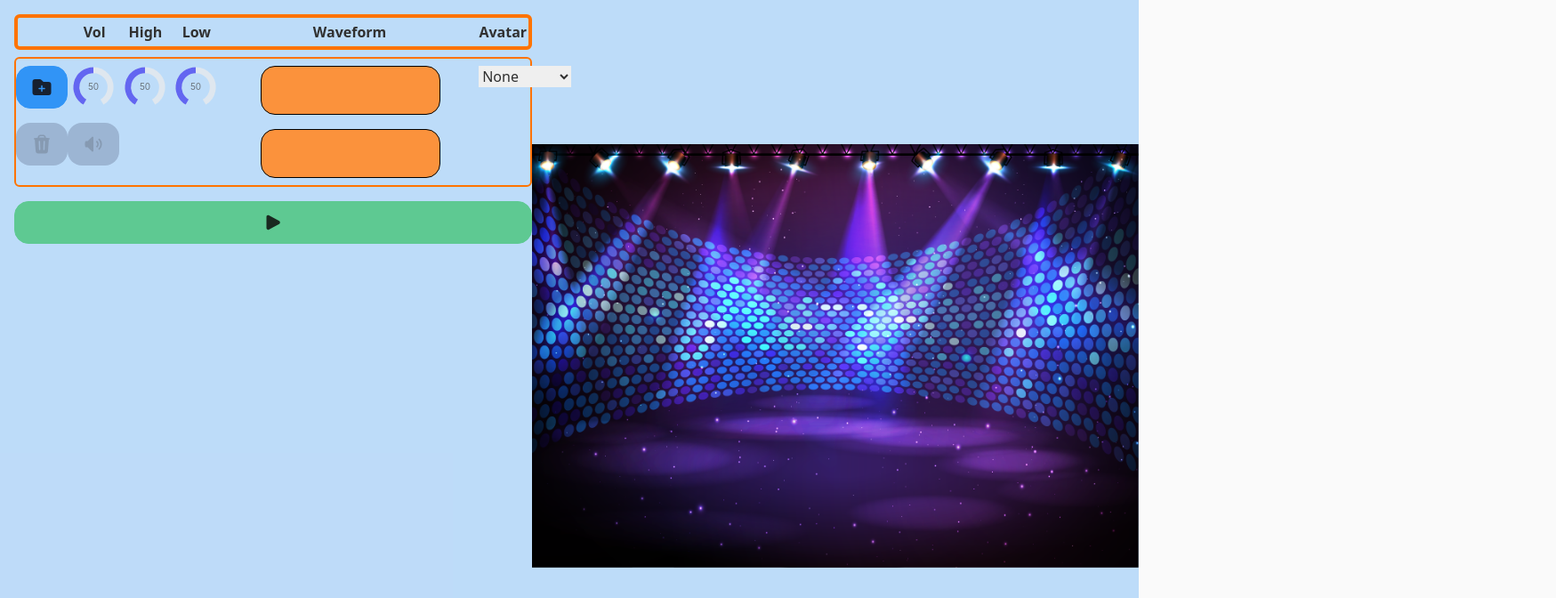
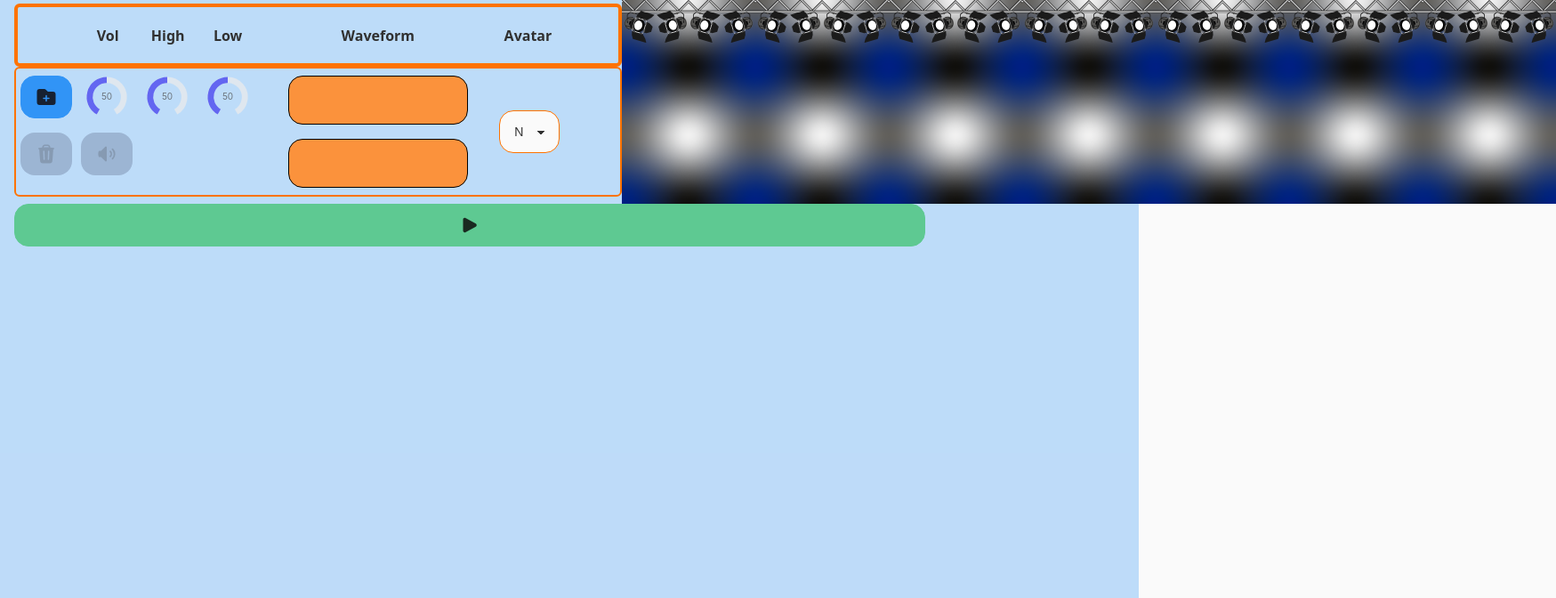
Before and after one commit to Incosomi/AVT_Incosomi, a Next.js app in the folder avt_incosomi/: page /dj in a window 1280 px wide. Shown: the top 672 px of the page at 89% size, 1749 px wide, since content can reach past the window. Built offline with nearby package versions, Linux system fonts and the light colour scheme.

Commit message:
added dynamic stage and avatar positions

```diff
--- a/avt_incosomi/components/playerArea.js
+++ b/avt_incosomi/components/playerArea.js
@@ -2,6 +2,7 @@ import PlayerBar from "@/components/playerBar";
 import {useEffect, useRef, useState} from "react";
 import {PlayIcon} from "@heroicons/react/24/solid";
 import {PauseIcon} from "@heroicons/react/20/solid";
+import Image from "next/image";
 
 export default function PlayerArea() {
     const [barIds, setBarIds] = useState([]);
@@ -64,16 +65,27 @@ export default function PlayerArea() {
     }
 
     return (
-        <div id="PlayerArea" className="grid grid-rows-1 gap-2">
-            <div className="grid grid-cols-10 rounded-md border border-4 border-secondary text-center font-bold py-1 mt-4">
+        <div id="PlayerArea" className="grid grid-rows-1">
+            <div className="grid grid-cols-3">
+                <div className="flex items-center col-span-2 grid grid-cols-10 rounded-md border border-4 border-secondary text-center font-bold py-1 mt-1">
                     <div className="col-span-1"></div>
                     <div className="col-span-1">Vol</div>
                     <div className="col-span-1 ">High</div>
                     <div className="col-span-1">Low</div>
-                <div className="col-span-5">Waveform</div>
+                    <div className="col-span-4">Waveform</div>
                     <div className="col-span-1">Avatar</div>
-
                 </div>
+                <div className="flex flex-row">
+                    <Image src={"/stage_tile_scheinwerfer_01.png"} alt="background" width={150} height={50}/>
+                    <Image src={"/stage_tile_scheinwerfer_01.png"} alt="background" width={150} height={50}/>
+                    <Image src={"/stage_tile_scheinwerfer_01.png"} alt="background" width={150} height={50}/>
+                    <Image src={"/stage_tile_scheinwerfer_01.png"} alt="background" width={150} height={50}/>
+                    <Image src={"/stage_tile_scheinwerfer_01.png"} alt="background" width={150} height={50}/>
+                    <Image src={"/stage_tile_scheinwerfer_01.png"} alt="background" width={150} height={50}/>
+                    <Image src={"/stage_tile_scheinwerfer_01.png"} alt="background" width={150} height={50}/>
+                </div>
+            </div>
+            <div>
                 {barIds.map((barId) => (
                     <PlayerBar key={barId}
                                id={barId}
@@ -88,7 +100,8 @@ export default function PlayerArea() {
                                addPlayerBarHandler={handleAddPlayerBar}
                                deleteHandler={() => handleDeletePlayerBar(barId)}/>
                 ))}
-            <button id="play" className="h-auto btn btn-success" onClick={handlePlayPauseSwitch} >
+            </div>
+            <button id="play" className="h-auto btn btn-success col-span-1" onClick={handlePlayPauseSwitch} >
                 {isPlaying ? <PauseIcon className="h-6 w-6" /> : <PlayIcon className="h-6 w-6" />}
             </button>
         </div>
--- a/avt_incosomi/components/playerBar.js
+++ b/avt_incosomi/components/playerBar.js
@@ -15,6 +15,7 @@ import Guitar from "@/components/svg/guitar";
 import Drums from "@/components/svg/drums";
 import Saxophone from "@/components/svg/saxophone";
 import Keyboard from "@/components/svg/keyboard";
+import Image from "next/image";
 
 let animationController;
 
@@ -41,6 +42,9 @@ export default function PlayerBar(props) {
     const playerCanvas = useRef();
 
     const [selectedOption, setSelectedOption] = useState('');
+
+    const [randomPercentage, setRandomPercentage] = useState(() => getRandomPercentage());
+
 
     const handleChange = (event) => {
         setSelectedOption(event.target.value);
@@ -242,6 +246,13 @@ export default function PlayerBar(props) {
         return volume;
     }
 
+    function getRandomPercentage() {
+        const randomNumber = Math.floor(Math.random() * 13);
+        const randomStep = randomNumber * 10;
+        const randomValue = randomStep - 60;
+        return randomValue;
+    }
+
     const drawBandPlayer = () => {
 
         if (!props.isPlaying) return;
@@ -321,9 +332,9 @@ export default function PlayerBar(props) {
     };
 
     return (
-        <div className="relative">
-            <div className="border border-secondary border-2 py-2 rounded-md mb-2 grid grid-cols-10">
-                <div className="col-span-1 flex justify-center">
+        <div className="grid grid-cols-3">
+            <div className="col-span-2 border border-secondary border-2 py-2 rounded-md mb-2 grid grid-cols-10">
+                <div className="flex justify-center">
                     <div className="flex flex-col gap-4">
                         <label id="import" className="h-auto btn btn-info" htmlFor={`file-input-${props.id}`}>
                             <input id={`file-input-${props.id}`} type="file" style={{display: "none"}}
@@ -336,7 +347,7 @@ export default function PlayerBar(props) {
                         </button>
                     </div>
                 </div>
-                <div className="col-span-1 justify-center ">
+                <div className="justify-center ">
                     <div className="flex flex-col gap-4 items-center">
                         <VolumeKnob knobSize={48} onChangeCallback={changeVolumeValue}/>
                         <div>
@@ -349,13 +360,13 @@ export default function PlayerBar(props) {
                         </div>
                     </div>
                 </div>
-                <div className="col-span-1 flex justify-center">
+                <div className="flex justify-center">
                     <PassFilterKnob knobSize={48} onChangeCallback={changeHighShelfFrequency}/>
                 </div>
-                <div className="col-span-1 flex justify-center">
+                <div className="flex justify-center">
                     <PassFilterKnob knobSize={48} onChangeCallback={changeLowPassFrequency}/>
                 </div>
-                <div className="col-span-5 flex justify-center flex-col gap-4">
+                <div className="col-span-4 flex justify-center flex-col gap-4">
                     <div className="flex justify-center">
                         <WaveformCanvas isPlaying={props.isPlaying}
                                         shouldDrawCursor={shouldDrawCursor}
@@ -375,8 +386,8 @@ export default function PlayerBar(props) {
                                          setHighGain={setHighShelfGain}/>
                     </div>
                 </div>
-                <div className="col-span-1">
-                    <select value={selectedOption} onChange={handleChange}>
+                <div className="col-span-1 flex flex-col justify-center ">
+                    <select className="select select-secondary" value={selectedOption} onChange={handleChange}>
                         <option value="">None</option>
                         <option value="Guitar"> Guitar</option>
                         <option value="Drums"> Drums</option>
@@ -386,16 +397,31 @@ export default function PlayerBar(props) {
                 </div>
             </div>
 
-            <div id="overlap"
-                 className="absolute top-1/2 right-[-50%] transform -translate-x-1/2 -translate-y-1/2 p-2 rounded-md z-10">
+            <div className="flex flex-row relative">
+                <div id="background" className="flex flex-row">
+                    <Image src={"/stage_tile_flaeche_01.png"} alt="background" width={150} height={50}/>
+                    <Image src={"/stage_tile_flaeche_01.png"} alt="background" width={150} height={50}/>
+                    <Image src={"/stage_tile_flaeche_01.png"} alt="background" width={150} height={50}/>
+                    <Image src={"/stage_tile_flaeche_01.png"} alt="background" width={150} height={50}/>
+                    <Image src={"/stage_tile_flaeche_01.png"} alt="background" width={150} height={50}/>
+                    <Image src={"/stage_tile_flaeche_01.png"} alt="background" width={150} height={50}/>
+                    <Image src={"/stage_tile_flaeche_01.png"} alt="background" width={150} height={50}/>
+                </div>
+
+                <div
+                    id="overlap"
+                    className="absolute top-0 rounded-md z-10"
+                    style={{ right: `${randomPercentage}%` }}
+                >
 
                     <div className="w-32 h-32">
                         <canvas id="stage"
-                            className="rounded-l-2xl absolute top-0 left-0 w-full h-full"
+                                className="rounded-l-2xl absolute w-full h-full"
                                 ref={playerCanvas} style={{
                             color: 'orange'
                         }}>
                         </canvas>
+                        <div id="avatar" className="">
                             {(() => {
                                 switch (selectedOption) {
                                     case "Guitar":
@@ -417,5 +443,9 @@ export default function PlayerBar(props) {
                     </div>
                 </div>
 
+            </div>
+
+        </div>
+
     );
 }
--- a/avt_incosomi/components/svg/drums.js
+++ b/avt_incosomi/components/svg/drums.js
@@ -1,6 +1,6 @@
 export default function Drums(){
     return (
-        <svg id="Drums" className="absolute w-full h-full" viewBox="0 0 100 100" fill="none"
+        <svg id="Drums" className="w-full h-full" viewBox="0 0 100 100" fill="none"
              xmlns="http://www.w3.org/2000/svg">
             <g clip-path="url(#clip0_1_185)">
                 <path
--- a/avt_incosomi/components/svg/guitar.js
+++ b/avt_incosomi/components/svg/guitar.js
@@ -1,6 +1,6 @@
 export default function Guitar(){
     return (
-        <svg id="Guitar" className="absolute w-full h-full"
+        <svg id="Guitar" className="w-full h-full"
              viewBox="0 0 100 100" fill="none"
              xmlns="http://www.w3.org/2000/svg">
             <path
--- a/avt_incosomi/components/svg/keyboard.js
+++ b/avt_incosomi/components/svg/keyboard.js
@@ -1,6 +1,6 @@
 export default function Keyboard(){
     return (
-        <svg id="Keyboard" className="absolute w-full h-full"
+        <svg id="Keyboard" className="w-full h-full"
              viewBox="0 0 100 100" fill="Animatable" xmlns="http://www.w3.org/2000/svg">
             <path
                 d="M37.76 14.39C42.18 12.75 46.6 11.11 51.02 9.48C52.54 12.15 54.06 14.82 55.59 17.49C55.7 17.68 55.81 17.9 55.76 18.11C55.71 18.33 55.5 18.47 55.31 18.59C52.82 20.18 50.27 21.79 47.4 22.5C44.99 23.1 42.27 23.09 40.36 24.68C40.2 24.81 40.04 24.96 39.83 24.98C39.48 25.02 39.21 24.67 39.03 24.37C37.42 21.67 36.32 18.66 35.82 15.55C35.77 15.25 36.69 15.71 36.79 15.88C37.07 16.4 36.5 16.99 35.97 16.61C34.74 15.73 37.22 14.6 37.77 14.4L37.76 14.39Z"
--- a/avt_incosomi/components/svg/saxophone.js
+++ b/avt_incosomi/components/svg/saxophone.js
@@ -1,6 +1,6 @@
 export default function Saxophone(){
     return (
-        <svg id="Saxophone" className="absolute w-full h-full" viewBox="0 0 100 100" fill="none"
+        <svg id="Saxophone" className="w-full h-full" viewBox="0 0 100 100" fill="none"
              xmlns="http://www.w3.org/2000/svg">
             <path
                 d="M24.42 23.71C23.96 22.7 23.58 21.64 23.29 20.57C22.74 18.58 22.52 16.32 23.63 14.58C24.93 12.53 27.72 11.75 28.86 9.61C29.2 8.97 29.39 8.2 29.96 7.75"
--- a/avt_incosomi/pages/dj.js
+++ b/avt_incosomi/pages/dj.js
@@ -9,9 +9,9 @@ export default function DJTool() {
             <div className="flex flex-col w-[80%] ml-4">
                 <PlayerArea />
             </div>
-            <div className="flex my-auto flex-col">
+           {/* <div className="flex my-auto flex-col">
                 <StageArea />
-            </div>
+            </div>*/}
         </div>
     );
 }
--- a/avt_incosomi/styles/globals.css
+++ b/avt_incosomi/styles/globals.css
@@ -5,3 +5,10 @@
 th{
     @apply border border-slate-600;
 }
+
+#overlap {
+    cursor: grab;
+}
+#overlap:active {
+    cursor: grabbing;
+}
```
Also changed, not shown: avt_incosomi/public/stage_tile_flaeche_01.png (added), avt_incosomi/public/stage_tile_scheinwerfer_01.png (added). Lines whose indentation alone changed are shown as unchanged.
